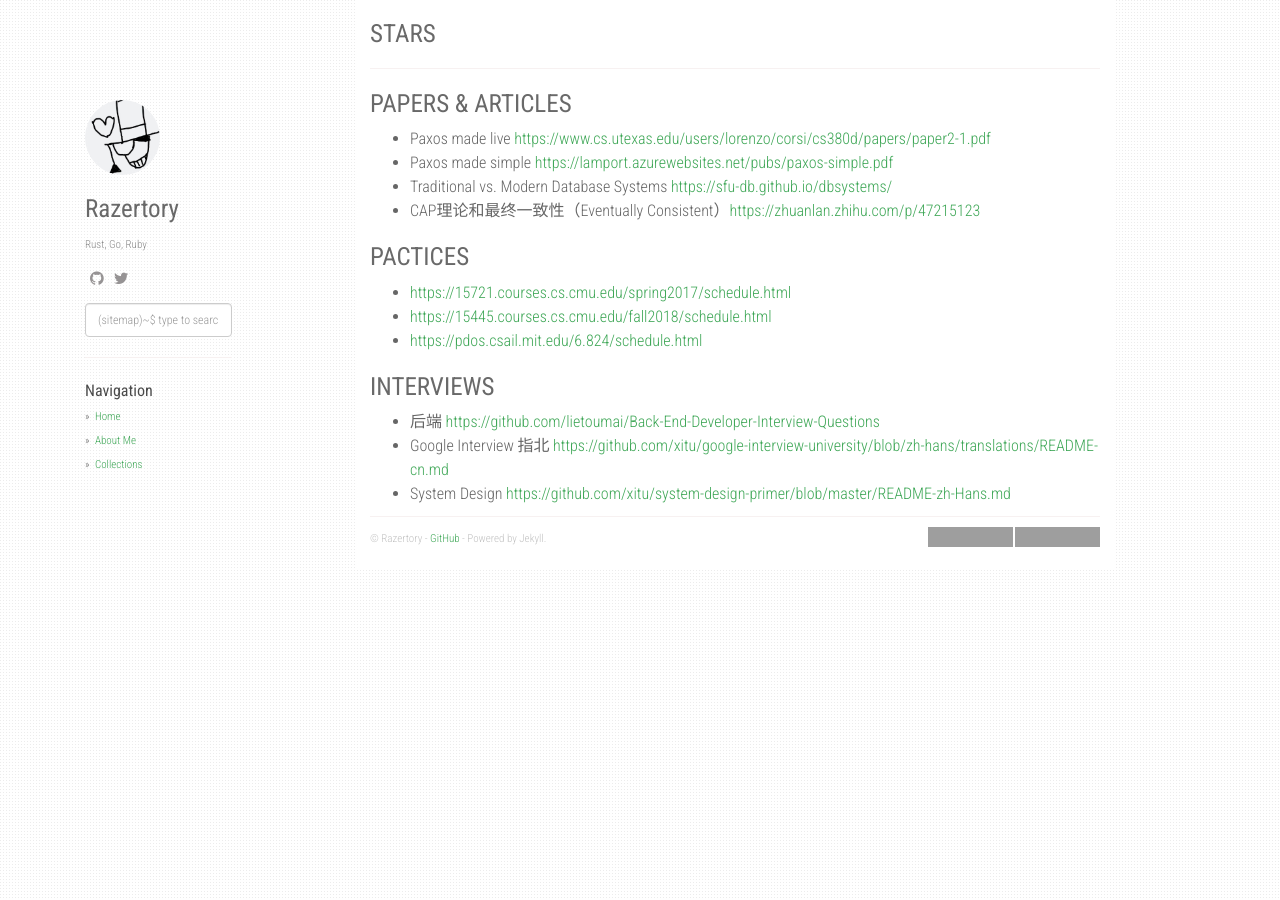
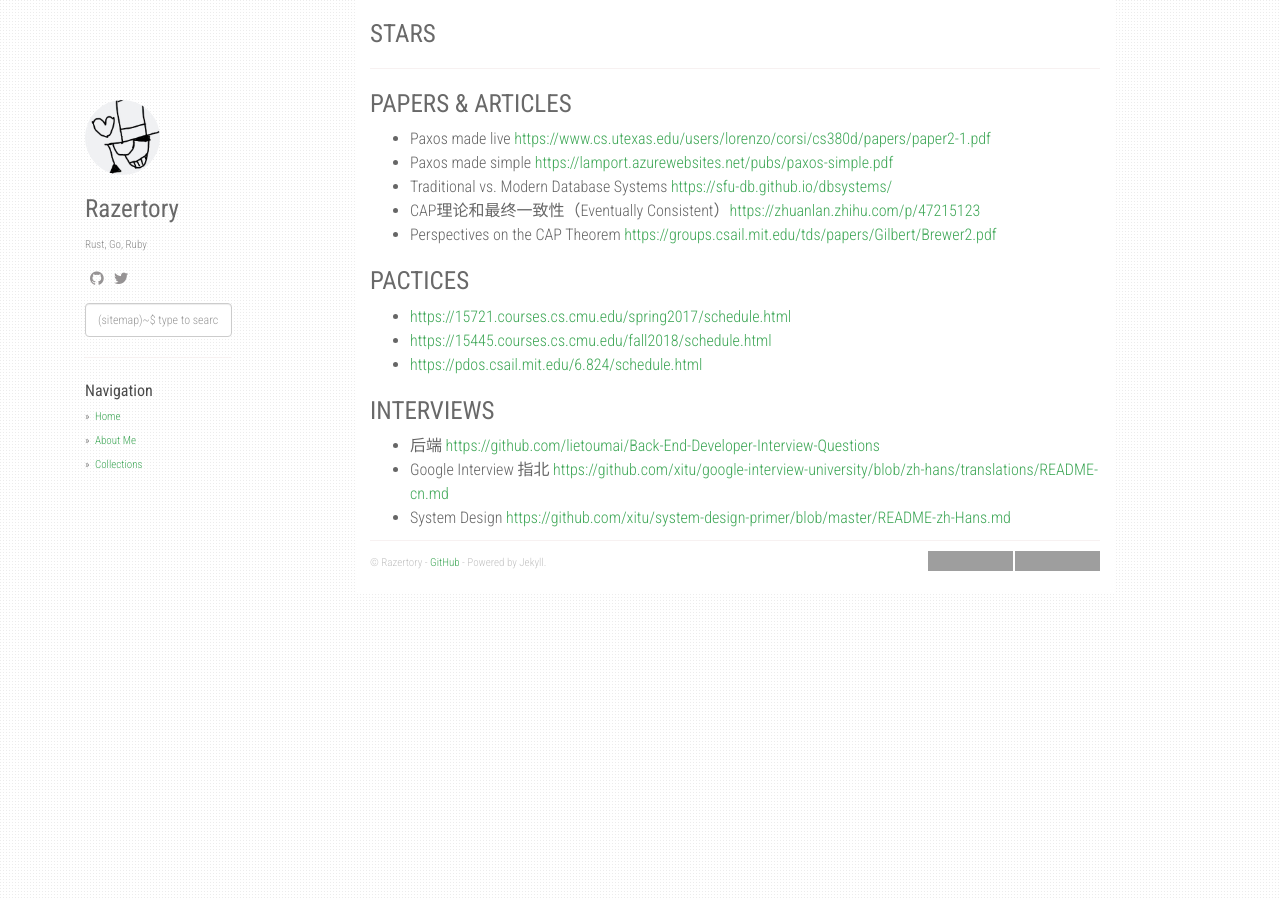
Before and after one commit to razertory/razertory.github.io, a Jekyll site: the page built from collections.md, in a window 1280 px wide. Built offline with Jekyll 4.4.1, drawn with Linux system fonts in a browser that asks for light colours; nearby versions of some CDN libraries; grey boxes are pictures that could not be loaded.

Commit message:
Perspectives on the CAP Theorem

```diff
--- a/collections.md
+++ b/collections.md
@@ -9,6 +9,7 @@ permalink: /collections/
 * Paxos made simple <https://lamport.azurewebsites.net/pubs/paxos-simple.pdf>
 * Traditional vs. Modern Database Systems <https://sfu-db.github.io/dbsystems/>
 * CAP理论和最终一致性（Eventually Consistent）<https://zhuanlan.zhihu.com/p/47215123>
+* Perspectives on the CAP Theorem <https://groups.csail.mit.edu/tds/papers/Gilbert/Brewer2.pdf>
 
 # PACTICES
 * <https://15721.courses.cs.cmu.edu/spring2017/schedule.html>
```
